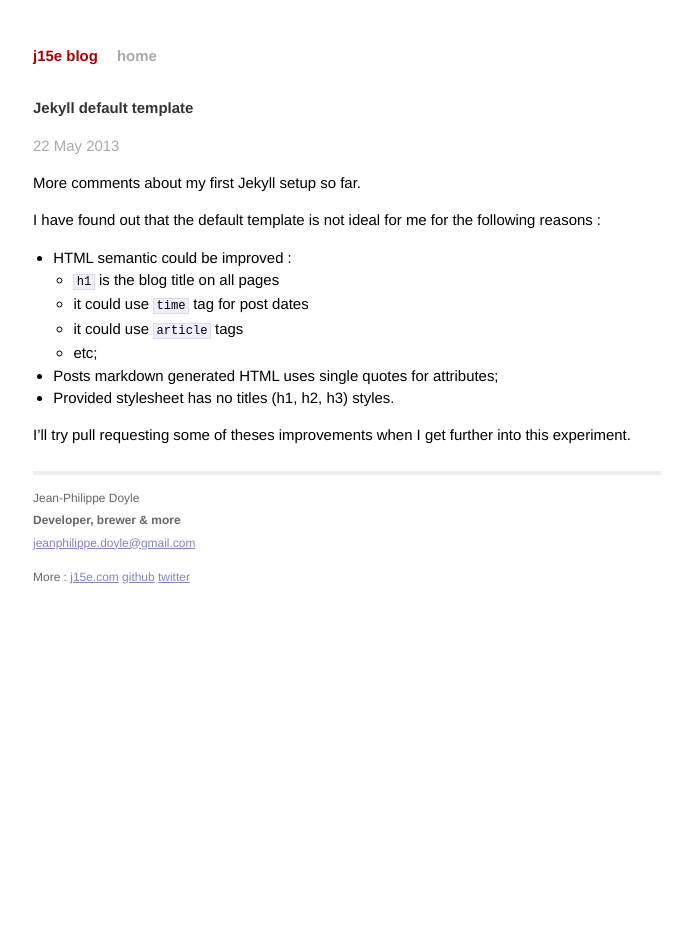
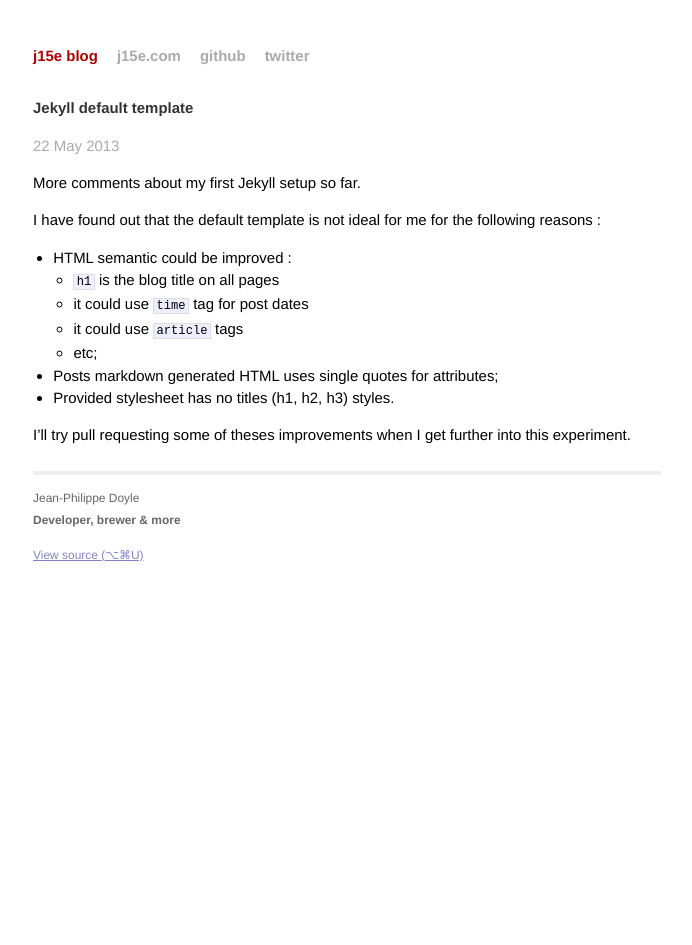
Before and after one commit to j15e/b, a Jekyll site: the page built from _posts/2013-05-22-jekyll-default-template.md, in a window 1280 px wide. Shown: the whole page, without its empty margins (293-985 px from the left). Built offline with Jekyll 4.4.1, drawn with Linux system fonts in a browser that asks for light colours; Markdown is read by kramdown in place of the engine named in the settings.

Commit message:
Update layout with source link & links in header

```diff
--- a/_layouts/default.html
+++ b/_layouts/default.html
@@ -19,7 +19,9 @@
           <div class="site">
             <div class="header">
               <h1 class="title"><a href="/">{{ site.name }}</a></h1>
-              <a class="extra" href="/">home</a>
+              <a class="extra" href="http://www.j15e.com">j15e.com</a>
+              <a class="extra" href="http://github.com/j15e/">github</a>
+              <a class="extra" href="http://twitter.com/j15e/">twitter</a>
             </div>
 
                 {{ content }}
@@ -28,13 +30,10 @@
               <div class="contact">
                 <p>
                   Jean-Philippe Doyle<br/>
-                  <strong>Developer, brewer & more</strong><br/>
-                  <a href="mailto:jeanphilippe.doyle@gmail.com">jeanphilippe.doyle@gmail.com</a><br/>
+                  <strong>Developer, brewer & more</strong>
                 </p>
-                <p>More :
-                  <a href="http://j15e.com">j15e.com</a>
-                  <a href="http://github.com/j15e/">github</a>
-                  <a href="http://twitter.com/j15e/">twitter</a>
+                <p>
+                  <a href="https://github.com/j15e/j15e.github.io">View source (⌥⌘U)</a>
                 </p>
               </div>
             </div>
```
